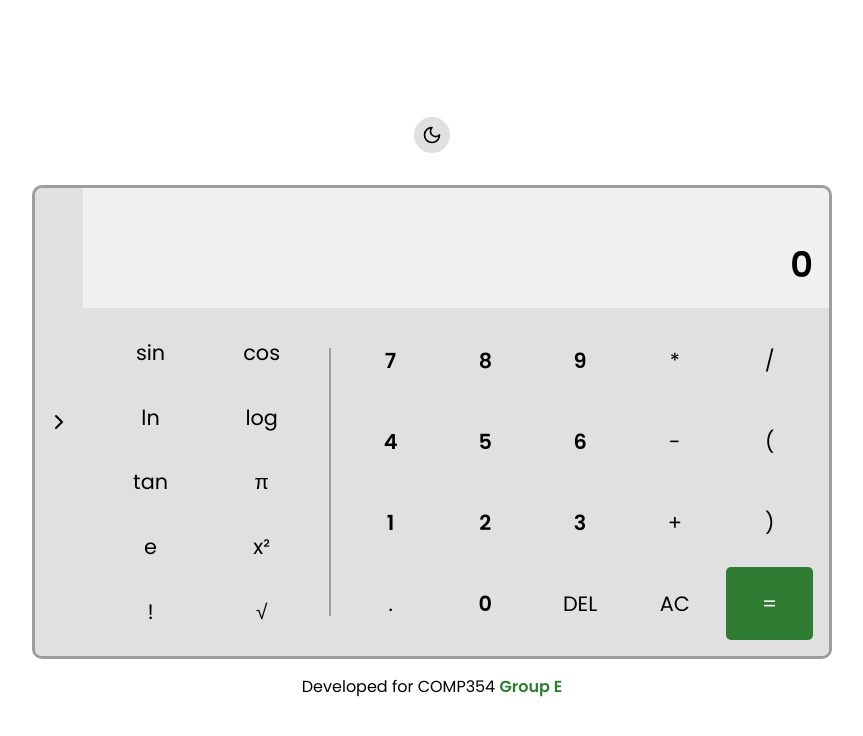
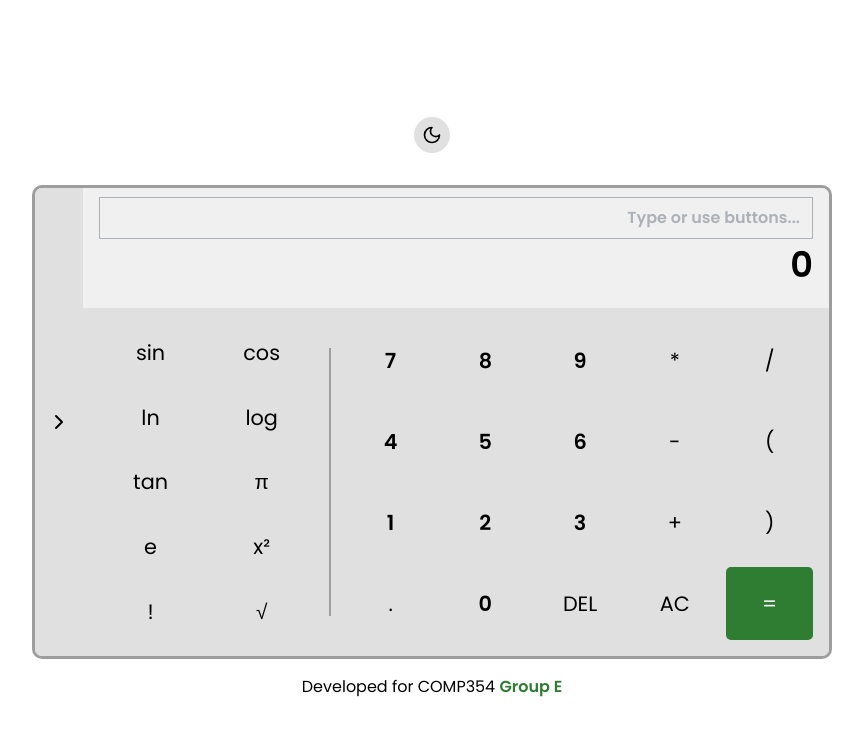
Before and after one commit to xdavidg/scientific_calculator, a React (Vite) app: page / in a window 1280 px wide. Shown: the top 736 px of the page, without its empty margins (208-1071 px from the left). Built offline with nearby package versions, Linux system fonts and the light colour scheme.

Commit message:
Per Alex's request, added typing functionality to input. Should read it correctly, but did not thoroughly test

```diff
--- a/src/components/Calculator.tsx
+++ b/src/components/Calculator.tsx
@@ -121,6 +121,29 @@ const Calculator: React.FC = () => {
     setIsExpanded(!isExpanded);
   };
 
+  const handleExpressionChange = (value: string): void => {
+    setDisplayEXP(value);
+    // Convert display expressions to evaluation format
+    let evalExpression = value
+      .replace(/π/g, "π")
+      .replace(/√\(/g, "sqrt(")
+      .replace(/\^2/g, "^2")
+      // Convert MAD(1,2,3) to MAD[1,2,3]
+      .replace(/MAD\(([\d,\s\.]+)\)/g, "MAD[$1]")
+      // Convert STD(1,2,3) to STD[1,2,3]
+      .replace(/STD\(([\d,\s\.]+)\)/g, "STD[$1]")
+      // Convert σ(1,2,3) to STD[1,2,3]
+      .replace(/σ\(([\d,\s\.]+)\)/g, "STD[$1]")
+      // Handle log base
+      .replace(/log_(\d+)\(/g, "log_$1(");
+
+    setExpression(evalExpression);
+  };
+
+  const handleEnterPress = (): void => {
+    calcResult();
+  };
+
   return (
     <div className="calculator bg-[var(--keys-background)] border-[var(--calculator-border)] flex">
       <ExpandableSection
@@ -129,7 +152,12 @@ const Calculator: React.FC = () => {
         handleButton={handleButton}
       />
       <div className="flex-1">
-        <DisplayWindow expression={displayEXP} result={result} />
+        <DisplayWindow
+          expression={displayEXP}
+          result={result}
+          onExpressionChange={handleExpressionChange}
+          onEnterPress={handleEnterPress}
+        />
         <KeysWindow handleButton={handleButton} />
       </div>
       {showMADInput && (
--- a/src/components/DisplayWindow.tsx
+++ b/src/components/DisplayWindow.tsx
@@ -1,17 +1,34 @@
-import React from "react";
+import React, { KeyboardEvent } from "react";
 
 interface DisplayWindowProps {
   expression: string;
   result: string | number;
+  onExpressionChange: (value: string) => void;
+  onEnterPress: () => void;
 }
 
 const DisplayWindow: React.FC<DisplayWindowProps> = ({
   expression,
   result,
+  onExpressionChange,
+  onEnterPress,
 }) => {
+  const handleKeyDown = (e: KeyboardEvent<HTMLInputElement>) => {
+    if (e.key === 'Enter') {
+      onEnterPress();
+    }
+  };
+
   return (
     <div className="displayWindow bg-[var(--display-background)] text-[var(--text)]">
-      <p className="expression opacity-50">{expression}</p>
+      <input
+        type="text"
+        value={expression}
+        onChange={(e) => onExpressionChange(e.target.value)}
+        onKeyDown={handleKeyDown}
+        className="expression opacity-50 w-full bg-transparent outline-none"
+        placeholder="Type or use buttons..."
+      />
       <p className="result">{result}</p>
     </div>
   );
```
